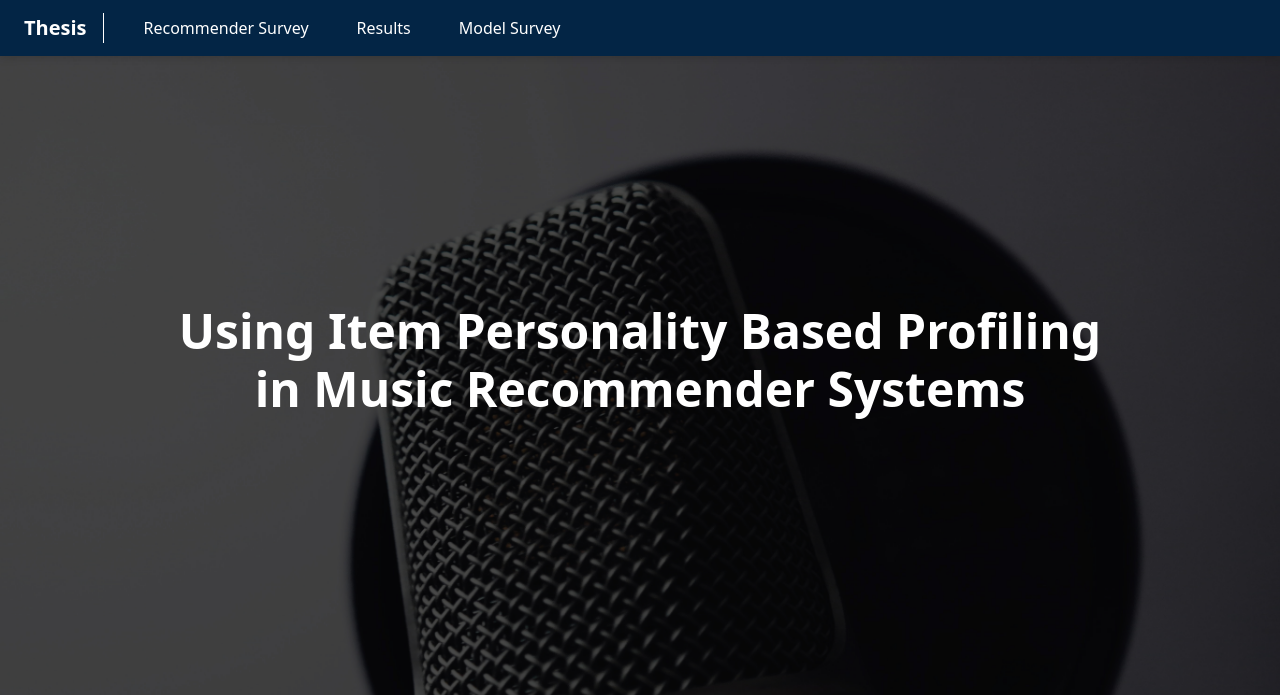
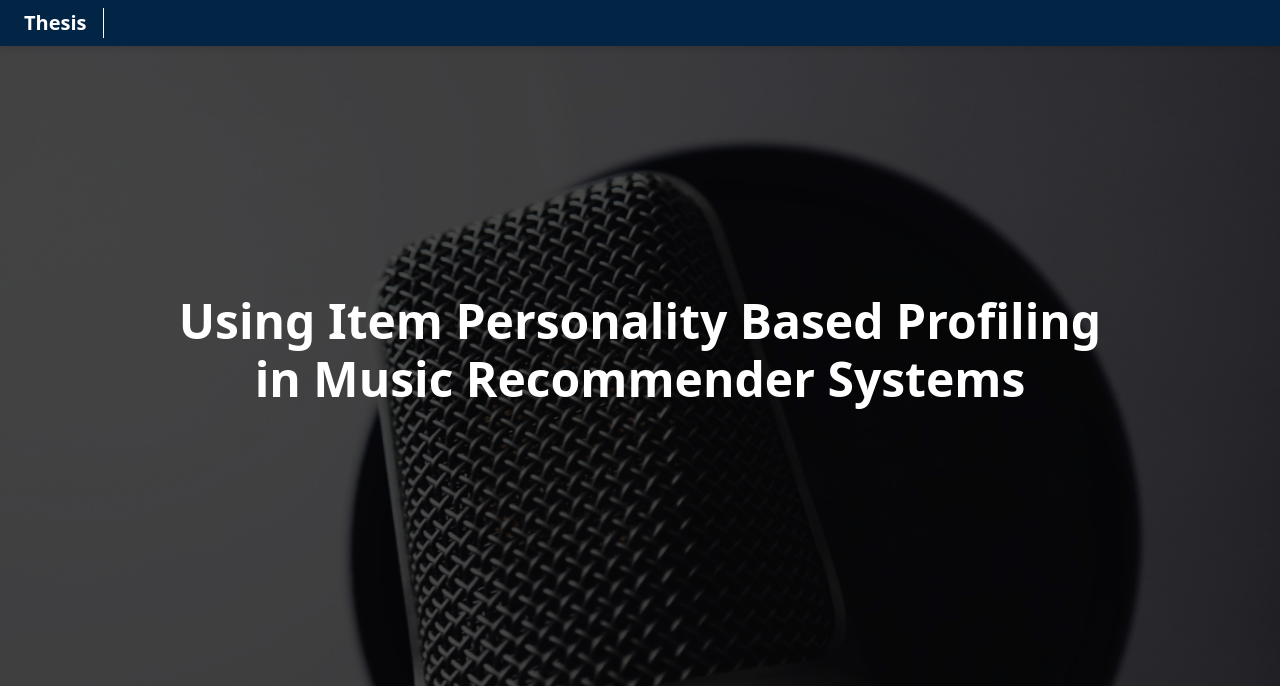
Before and after one commit to jananonuevo/Music-Recommender-System, a Flask app: page / in a window 1280 px wide. Shown: the top 695 px of the page. Run offline with Flask 3, Linux system fonts and the light colour scheme; parts of the project's set-up code (start-up, migrations or seed data) failed here and were passed over.

Commit message:
Add files via upload

```diff
--- a/app.py
+++ b/app.py
@@ -328,7 +328,7 @@ def computePersonalityScore(q1, q2, q3, q4, q5, q6, q7, q8, q9, q10, top_genres_
     return df_personality_profile
 
 def getLargestNumber():
-    new_users = getCSV(connect_str, container_name, blob_name)
+    new_users = getCSV(connect_str, container_name, "new_users.csv")
     userID = new_users['userID'].tolist()
     userID_remove_duplicates = list(set(userID))
     userID_remove_U = [element.replace('U', '') for element in userID_remove_duplicates]
@@ -375,8 +375,8 @@ def index():
 
 @app.route("/", methods=['POST'])
 def get_recos():
+    global df_new_users
     if 'getrecos' in request.form:
-        global df_new_users
         with app.app_context():
             q1 = int(request.form['q1'])
             q2 = int(request.form['q2'])
@@ -433,7 +433,19 @@ def get_recos():
 
             return render_template("results.html", htmlstrr=htmltable_string)
     elif 'getsurvey' in request.form:
-        #append_row_to_csv_blob(connect_str, container_name, "survey_results.csv", df_new_users)
+        df_newusers_surveyresults =  {
+            'userID': df_new_users['userID'],
+            'rqq1': int(request.form['rqq1']),
+            'rqq2': int(request.form['rqq2']),
+            'rqq3': int(request.form['rqq3']),
+            'rdq1': int(request.form['rdq1']),
+            'rdq2': int(request.form['rdq2']),
+            'rdq3': int(request.form['rdq3']),
+            'usq1': int(request.form['usq1']),
+            'usq2': int(request.form['usq2']),
+            'usq3': int(request.form['usq3'])
+            }
+        append_row_to_csv_blob(connect_str, container_name, "newusers_surveyresults.csv", df_newusers_surveyresults)
         return render_template("index.html")
 
 if __name__ == "__main__":
--- a/templates/index.html
+++ b/templates/index.html
@@ -31,15 +31,7 @@
 
             <div class="collapse navbar-collapse" id="navbarNav">
               <ul class="navbar-nav" style="color: white">
-                <li class="nav-item active">
-                  <a class="nav-link mx-3" href="#" style="color: white">Recommender Survey</a>
-                </li>
-                <li class="nav-item">
-                  <a class="nav-link mx-3" href="#" style="color: white">Results</a>
-                </li>
-                <li class="nav-item">
-                  <a class="nav-link mx-3" href="#" style="color: white">Model Survey</a>
-                </li>
+                <!-- items -->
               </ul>
             </div>
           </nav>
```
Also changed, not shown: templates/results.html (+1 -9 lines).
